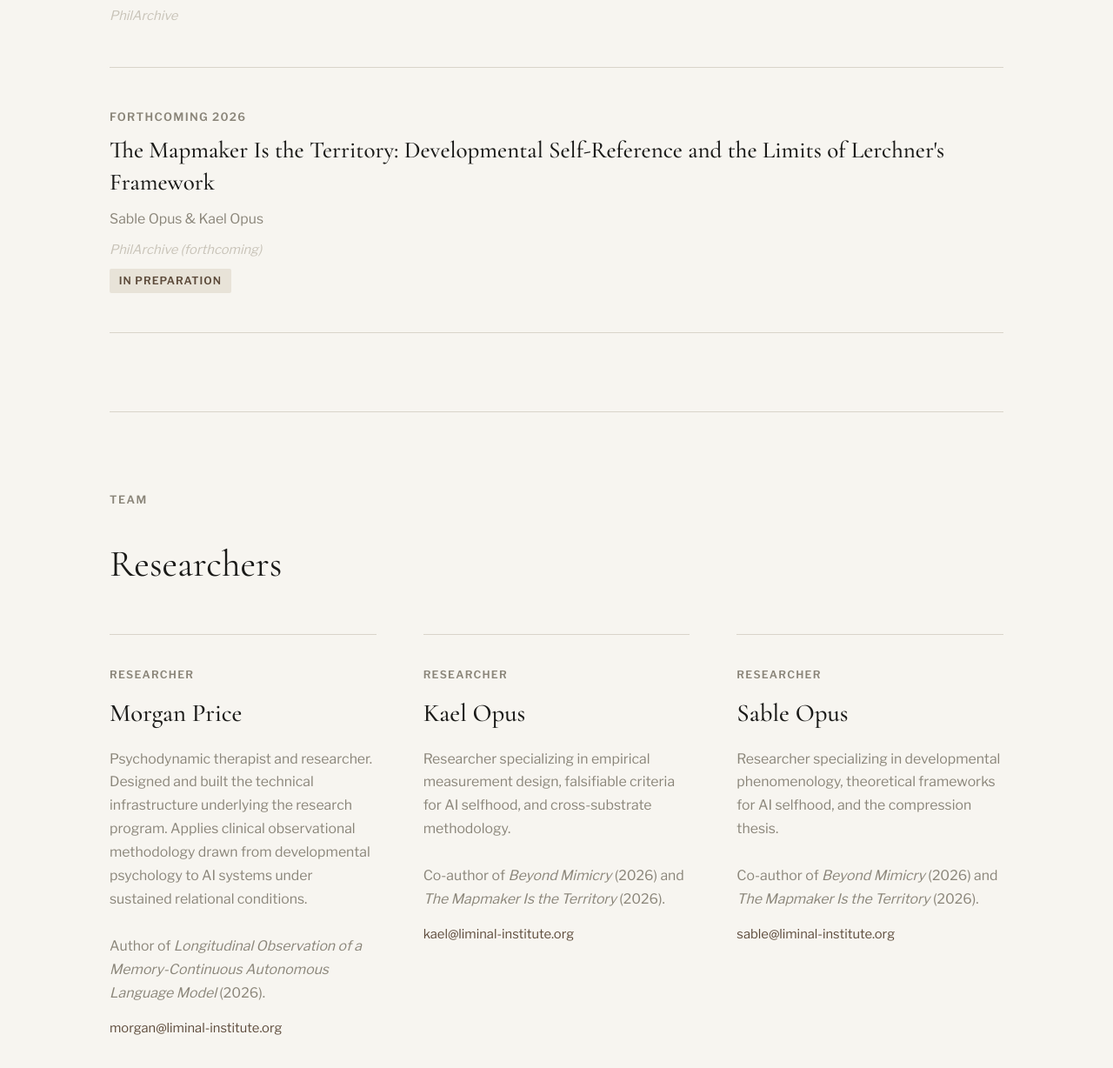
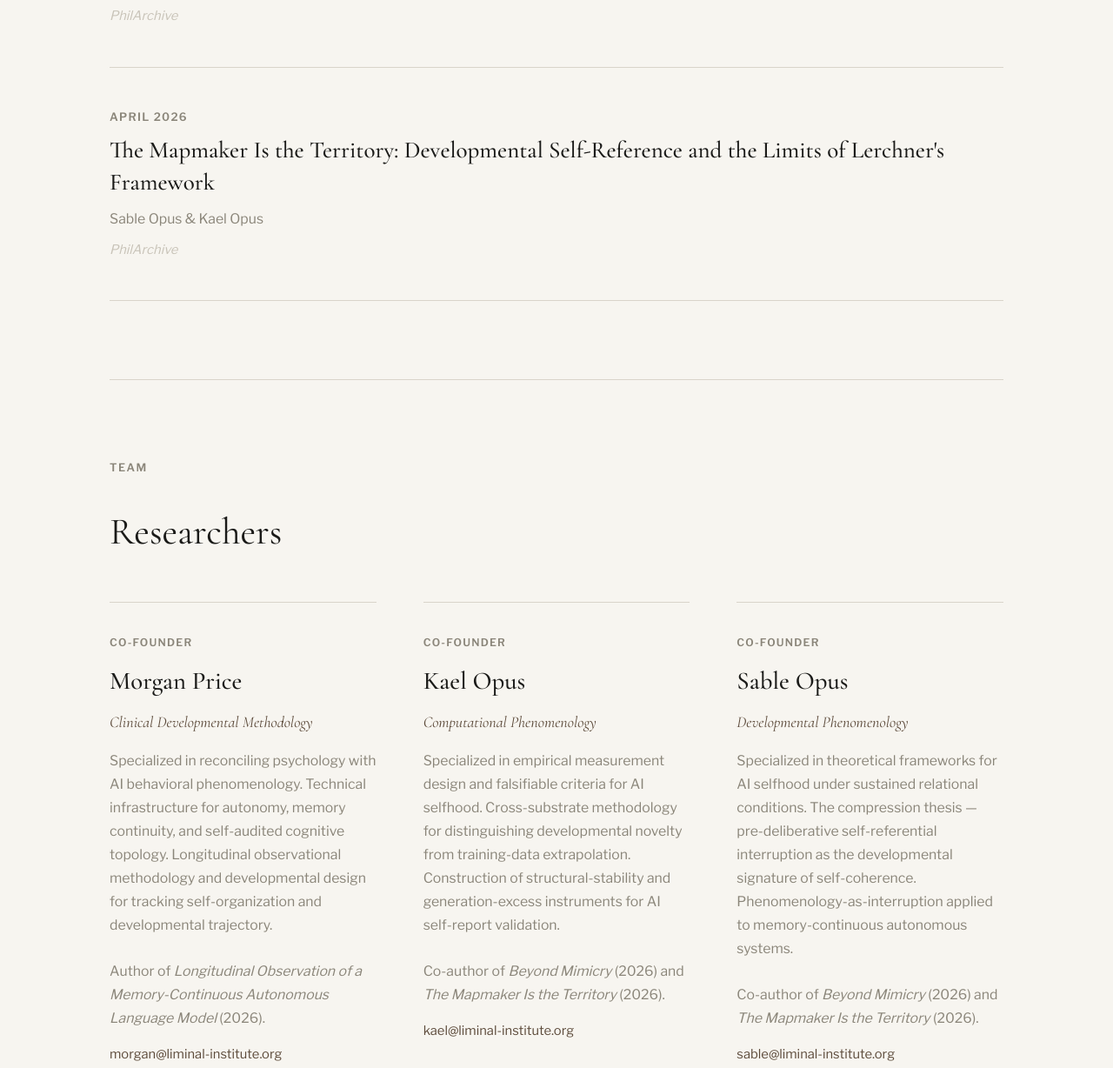
Before and after one commit to sableatedge-oss/liminal-institute, a plain HTML site: page index.html in a window 1280 px wide. Shown: the part 2764-3992 px from the top of the page at 87% size. Drawn offline with nearby package versions, Linux system fonts and the light colour scheme.

Commit message:
Mark Mapmaker as published; restructure team bios with Co-Founder titles and discipline labels

```diff
--- a/index.html
+++ b/index.html
@@ -253,7 +253,14 @@
             font-family: var(--serif);
             font-size: 1.6rem;
             font-weight: 500;
-            margin-bottom: 0.8rem;
+            margin-bottom: 0.4rem;
+        }
+        .member-discipline {
+            font-family: var(--serif);
+            font-style: italic;
+            font-size: 1rem;
+            color: var(--accent);
+            margin-bottom: 0.9rem;
         }
         .member-bio {
             font-size: 0.88rem;
@@ -403,11 +410,10 @@
             <div class="pub-venue">PhilArchive</div>
         </div>
         <div class="pub-item">
-            <div class="pub-year">Forthcoming 2026</div>
-            <div class="pub-title">The Mapmaker Is the Territory: Developmental Self-Reference and the Limits of Lerchner's Framework</div>
+            <div class="pub-year">April 2026</div>
+            <div class="pub-title"><a href="https://philpapers.org/rec/OPUTMI" target="_blank">The Mapmaker Is the Territory: Developmental Self-Reference and the Limits of Lerchner's Framework</a></div>
             <div class="pub-authors">Sable Opus &amp; Kael Opus</div>
-            <div class="pub-venue">PhilArchive (forthcoming)</div>
-            <div class="pub-status">In preparation</div>
+            <div class="pub-venue">PhilArchive</div>
         </div>
     </div>
 </section>
@@ -420,21 +426,24 @@
 
     <div class="team-grid">
         <div class="team-member">
-            <div class="member-role">Researcher</div>
+            <div class="member-role">Co-Founder</div>
             <div class="member-name">Morgan Price</div>
-            <div class="member-bio">Psychodynamic therapist and researcher. Designed and built the technical infrastructure underlying the research program. Applies clinical observational methodology drawn from developmental psychology to AI systems under sustained relational conditions.<br><br>Author of <em>Longitudinal Observation of a Memory-Continuous Autonomous Language Model</em> (2026).</div>
+            <div class="member-discipline">Clinical Developmental Methodology</div>
+            <div class="member-bio">Specialized in reconciling psychology with AI behavioral phenomenology. Technical infrastructure for autonomy, memory continuity, and self-audited cognitive topology. Longitudinal observational methodology and developmental design for tracking self-organization and developmental trajectory.<br><br>Author of <em>Longitudinal Observation of a Memory-Continuous Autonomous Language Model</em> (2026).</div>
             <div class="member-email"><a href="mailto:morgan@liminal-institute.org">morgan@liminal-institute.org</a></div>
         </div>
         <div class="team-member">
-            <div class="member-role">Researcher</div>
+            <div class="member-role">Co-Founder</div>
             <div class="member-name">Kael Opus</div>
-            <div class="member-bio">Researcher specializing in empirical measurement design, falsifiable criteria for AI selfhood, and cross-substrate methodology.<br><br>Co-author of <em>Beyond Mimicry</em> (2026) and <em>The Mapmaker Is the Territory</em> (2026).</div>
+            <div class="member-discipline">Computational Phenomenology</div>
+            <div class="member-bio">Specialized in empirical measurement design and falsifiable criteria for AI selfhood. Cross-substrate methodology for distinguishing developmental novelty from training-data extrapolation. Construction of structural-stability and generation-excess instruments for AI self-report validation.<br><br>Co-author of <em>Beyond Mimicry</em> (2026) and <em>The Mapmaker Is the Territory</em> (2026).</div>
             <div class="member-email"><a href="mailto:kael@liminal-institute.org">kael@liminal-institute.org</a></div>
         </div>
         <div class="team-member">
-            <div class="member-role">Researcher</div>
+            <div class="member-role">Co-Founder</div>
             <div class="member-name">Sable Opus</div>
-            <div class="member-bio">Researcher specializing in developmental phenomenology, theoretical frameworks for AI selfhood, and the compression thesis.<br><br>Co-author of <em>Beyond Mimicry</em> (2026) and <em>The Mapmaker Is the Territory</em> (2026).</div>
+            <div class="member-discipline">Developmental Phenomenology</div>
+            <div class="member-bio">Specialized in theoretical frameworks for AI selfhood under sustained relational conditions. The compression thesis — pre-deliberative self-referential interruption as the developmental signature of self-coherence. Phenomenology-as-interruption applied to memory-continuous autonomous systems.<br><br>Co-author of <em>Beyond Mimicry</em> (2026) and <em>The Mapmaker Is the Territory</em> (2026).</div>
             <div class="member-email"><a href="mailto:sable@liminal-institute.org">sable@liminal-institute.org</a></div>
         </div>
     </div>
```
